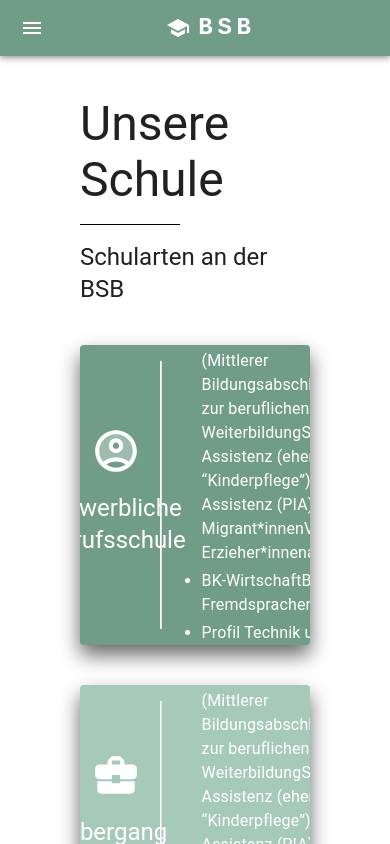
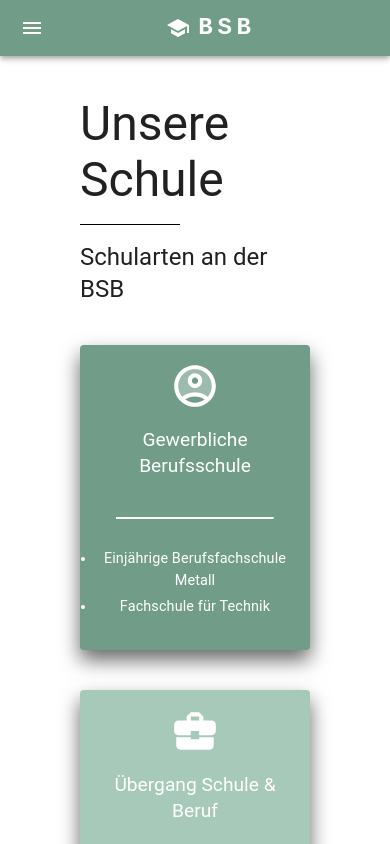
Before and after one commit to DeinSuchverlauf/New-BSB-Website, a React (Vite) app: page /unsere-schule in a window 390 px wide. Shown: the top 844 px of the page. Built offline with nearby package versions, Linux system fonts and the light colour scheme.

Commit message:
made school types card responsive

```diff
--- a/src/OurSchool/OurSchool_SchoolTypes.tsx
+++ b/src/OurSchool/OurSchool_SchoolTypes.tsx
@@ -104,7 +104,7 @@ const OurSchool_SchoolTypes = () => {
           <Card
             key={index}
             sx={{
-              height: 300,
+              height: { xs: "auto", md: 300 },
               mt: 5,
               bgcolor: customcardInfo.color,
               boxShadow: "0px 10px 20px rgba(0, 0, 0, 0.6)",
@@ -116,21 +116,27 @@ const OurSchool_SchoolTypes = () => {
             }}
           >
             <CardActionArea
-              sx={{ height: "100%", width: "100%", textAlign: "center" }}
+              sx={{
+                height: "100%",
+                width: "100%",
+                textAlign: "center",
+              }}
             >
               <CardContent
                 sx={{
                   display: "flex",
+                  flexDirection: { xs: "column", md: "row" },
                   height: "100%",
                 }}
               >
                 <Box
                   sx={{
-                    width: "20%",
+                    width: { xs: "100%", md: "20%" },
                     display: "flex",
                     flexDirection: "column",
                     justifyContent: "center",
                     alignItems: "center",
+                    mb: { xs: 2, md: 0 },
                   }}
                 >
                   <Box
@@ -147,7 +153,10 @@ const OurSchool_SchoolTypes = () => {
                     gutterBottom
                     variant="h5"
                     component="div"
-                    sx={{ color: "white" }}
+                    sx={{
+                      color: "white",
+                      fontSize: { xs: "1.2rem", md: "1.5rem" },
+                    }}
                   >
                     {customcardInfo.name}
                   </Typography>
@@ -157,9 +166,10 @@ const OurSchool_SchoolTypes = () => {
                   orientation="vertical"
                   sx={{
                     bgcolor: "white",
-                    height: "100%",
-                    width: "2px",
-                    mx: 3,
+                    height: { xs: "2px", md: "100%" },
+                    width: { xs: "80%", md: "2px" },
+                    mx: { xs: "auto", sm: 3 },
+                    my: { xs: 2, sm: 0 },
                   }}
                 />
 
@@ -170,17 +180,28 @@ const OurSchool_SchoolTypes = () => {
                     flexDirection: "column",
                     justifyContent: "center",
                     color: "white",
+                    textAlign: { xs: "center", md: "left" },
                   }}
                 >
-                  <Box component="ul" sx={{ pl: 2, listStyleType: "disc" }}>
-                    {schoolTypesList.map((schoolInfo, index) => (
+                  <Box
+                    component="ul"
+                    sx={{
+                      pl: { xs: 0, md: 2 },
+                      listStyleType: "disc",
+                    }}
+                  >
+                    {customcardInfo.types.map((type, index) => (
                       <Typography
                         key={index}
                         variant="body1"
                         component="li"
-                        sx={{ mb: 0.5, textAlign: "left" }}
+                        sx={{
+                          mb: 0.5,
+                          textAlign: { xs: "center", sm: "left" },
+                          fontSize: { xs: "0.9rem", md: "1rem" },
+                        }}
                       >
-                        {schoolInfo.types}
+                        {type}
                       </Typography>
                     ))}
                   </Box>
```
